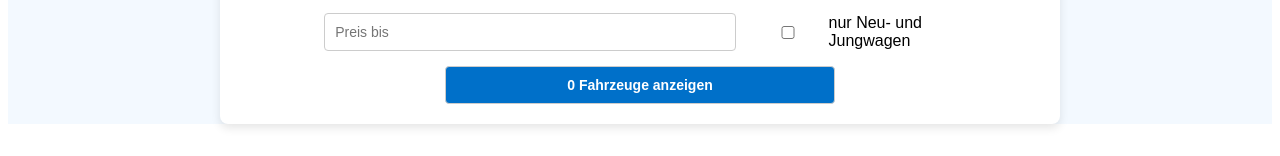
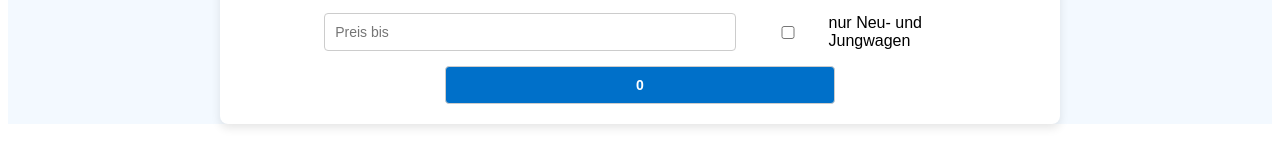
Before and after one commit to PisjakSylvia/car-sell-frontend, an Angular app: page / in a window 1280 px wide. Both pictures are taken after a click on the button "AUTO & MOTOR". Shown: the part 579-735 px from the top of the page. Built offline with nearby package versions, Linux system fonts and the light colour scheme; no server answers.

Commit message:
added button id and other innerHTML text

```diff
--- a/src/app/car-search/car-search.component.html
+++ b/src/app/car-search/car-search.component.html
@@ -60,8 +60,8 @@
                 <input type="checkbox" id="new-cars">
                 <label for="new-cars">nur Neu- und Jungwagen</label>
             </div>
-            <button (click)="countCars()">
-                {{ counter }} Fahrzeuge anzeigen
+            <button id="showCarListButton" (click)="countCars()">
+                {{ counter }} {{carListButtonText}}
             </button>
         </form>
     </div>
```
